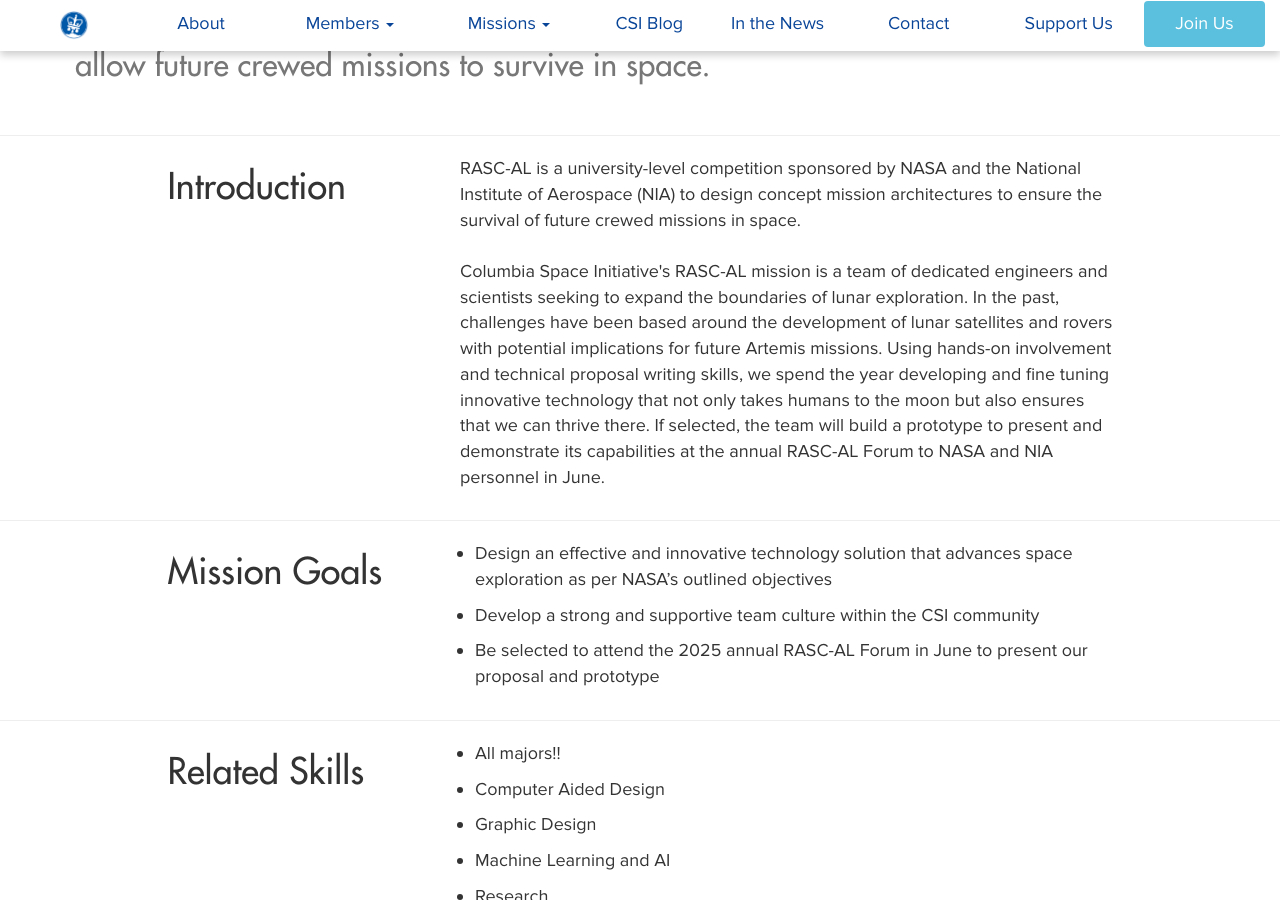
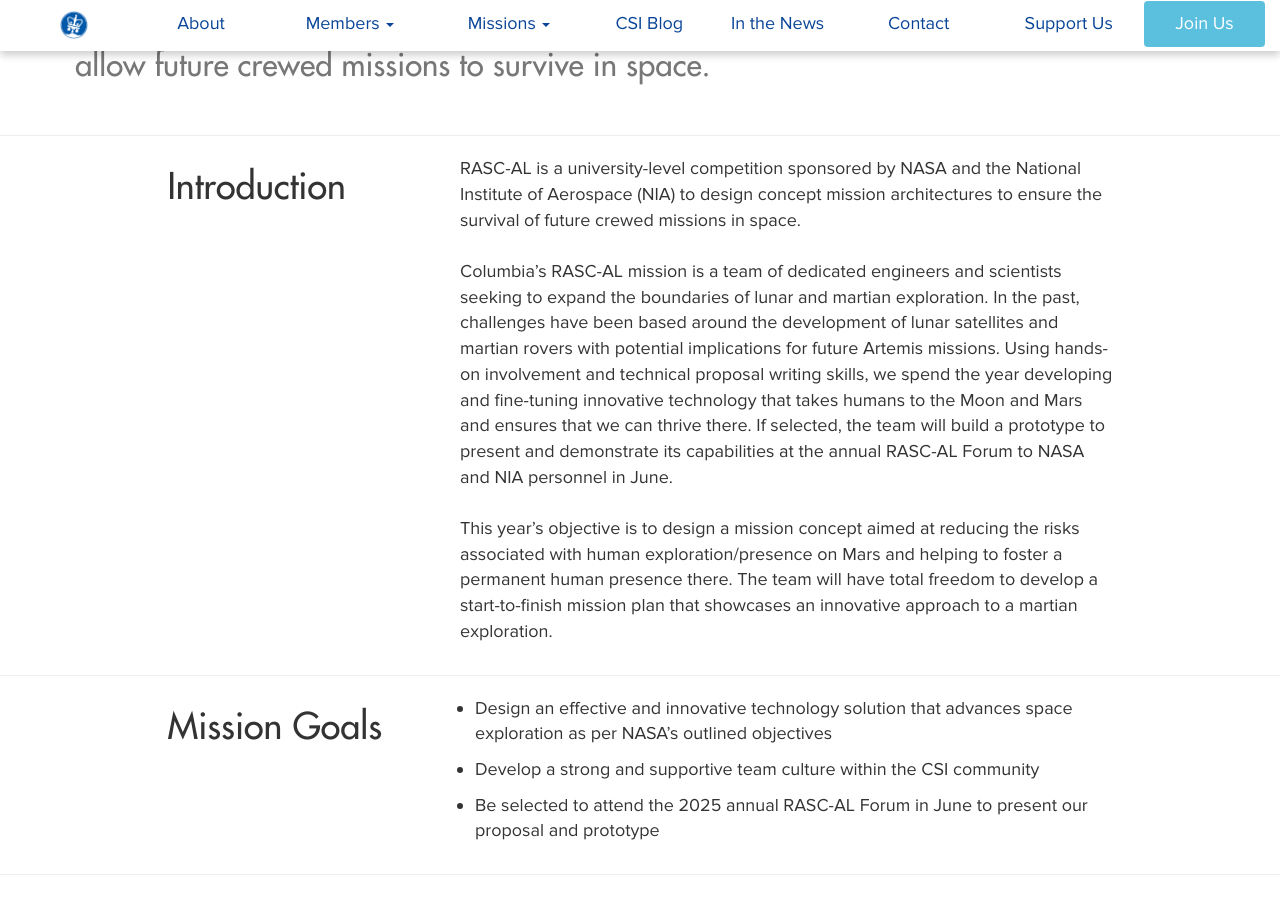
Before and after one commit to columbiaspace/columbiaspace.org, a Jekyll site: the page built from missions/rascal.html, in a window 1280 px wide and 900 px high, scrolled down 1096 px. Built offline with Jekyll 4.4.1, drawn with Linux system fonts in a browser that asks for light colours; nearby versions of some CDN libraries; comment, search, counter and statistics services are not loaded.

Commit message:
update rascal mission page

```diff
--- a/missions/rascal.html
+++ b/missions/rascal.html
@@ -10,23 +10,33 @@
 abstracttitle: "Moonshot challenges that target humankind's survival in lunar and martian environments."
 abstracttext: "Students compete in NASA’s RASC-AL competition, designing technology that will allow future crewed missions to survive in space."
 
-introtext: "RASC-AL is a university-level competition sponsored by NASA and the National
-Institute of Aerospace (NIA) to design concept mission architectures to ensure
-the survival of future crewed missions in space.<br><br> Columbia Space Initiative's RASC-AL
-mission is a team of dedicated engineers and scientists seeking to expand the boundaries of
-lunar exploration. In the past, challenges have been based around the
-development of lunar satellites and rovers with potential implications for
-future Artemis missions. Using hands-on involvement and technical proposal
-writing skills, we spend the year developing and fine tuning innovative technology that not
-only takes humans to the moon but also ensures that we can thrive there. If
-selected, the team will build a prototype to present and demonstrate its
-capabilities at the annual RASC-AL Forum to NASA and NIA personnel in June."
+introtext: "RASC-AL is a university-level competition sponsored by NASA and the
+National Institute of Aerospace (NIA) to design concept mission architectures to
+ ensure the survival of future crewed missions in space.
+<br><br>
+Columbia’s RASC-AL mission is a team of dedicated engineers and scientists seeking
+to expand the boundaries of lunar and martian exploration. In the past, challenges
+have been based around the development of lunar satellites and martian rovers
+with potential implications for future Artemis missions. Using hands-on involvement
+and technical proposal writing skills, we spend the year developing and fine-tuning
+innovative technology that takes humans to the Moon and Mars and ensures that we
+can thrive there. If selected, the team will build a prototype to present and
+demonstrate its capabilities at the annual RASC-AL Forum to NASA and NIA personnel in
+June.
+<br><br>
+This year’s objective is to design a mission concept aimed at reducing the risks
+associated with human exploration/presence on Mars and helping to foster a permanent
+human presence there. The team will have total freedom to develop a start-to-finish
+mission plan that showcases an innovative approach to a martian exploration.
+"
 
 goals: true
 goalstext: "
-Design an effective and innovative technology solution that advances space exploration as per NASA’s outlined objectives;
+Design an effective and innovative technology solution that advances space exploration
+as per NASA’s outlined objectives;
 Develop a strong and supportive team culture within the CSI community;
-Be selected to attend the 2025 annual RASC-AL Forum in June to present our proposal and prototype"
+Be selected to attend the 2025 annual RASC-AL Forum in June to present our proposal and
+prototype"
 
 skills: true
 skillstext: "All majors!!;
```
